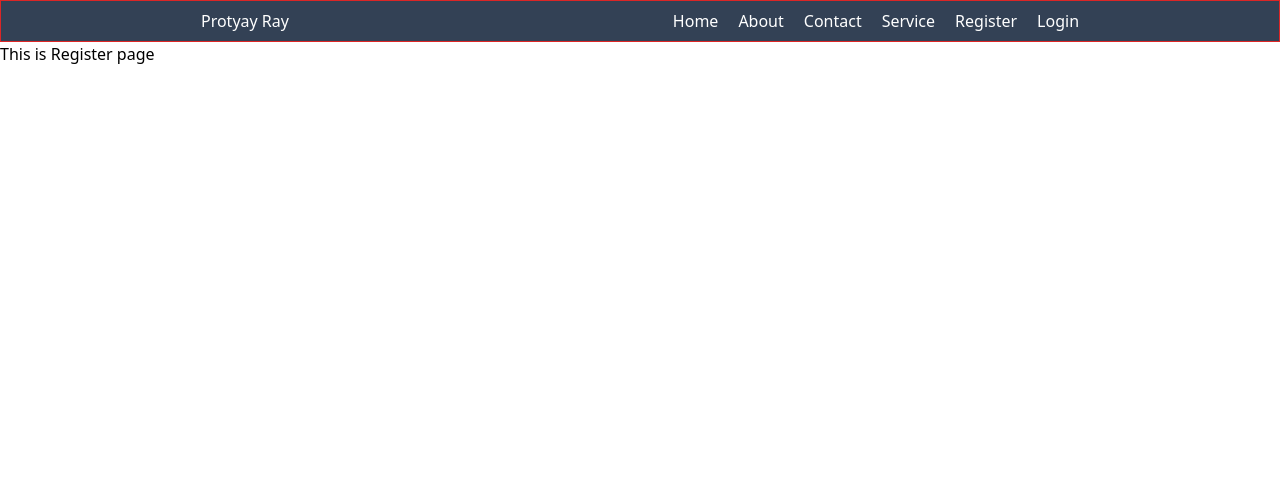
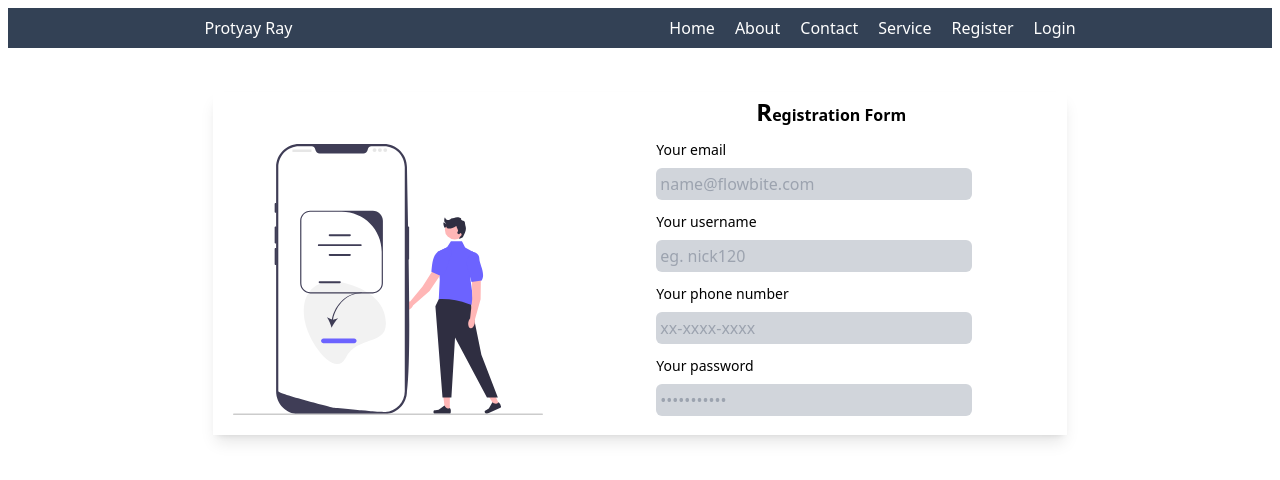
Before and after one commit to Protyay140/Admin-Panel, a React (Vite) app in the folder client/: page /register in a window 1280 px wide. Shown: the top 480 px of the page. Built offline with nearby package versions, Linux system fonts and the light colour scheme.

Commit message:
registration ui added

```diff
--- a/client/src/components/Navbar.jsx
+++ b/client/src/components/Navbar.jsx
@@ -3,7 +3,8 @@ import { NavLink } from "react-router-dom"
 export const Navbar = () => {
     return <>
 
-        <div className="main_container bg-slate-700 flex justify-around p-2 text-white border border-red-600">
+        <div className="outer p-2">
+            <div className="main_container bg-slate-700 flex justify-around p-2 text-white">
                 <div className="logo">
                     <h1>Protyay Ray</h1>
                 </div>
@@ -30,5 +31,7 @@ export const Navbar = () => {
                     </ul>
                 </div>
             </div>
+        </div>
+
     </>
 }
--- a/client/src/pages/Home.jsx
+++ b/client/src/pages/Home.jsx
@@ -1,5 +1,5 @@
-export const Home = () =>{
+export const Home = () => {
     return <>
-        <h1>This is home page</h1>
+        <h1>this is home page</h1>
     </>
 }
--- a/client/src/pages/Register.jsx
+++ b/client/src/pages/Register.jsx
@@ -1,5 +1,34 @@
-export const Register = () =>{
+export const Register = () => {
     return <>
-        <h1>This is Register page</h1>
+        <div className="grid grid-cols-12 mt-9">
+            <div className="col-span-8 col-start-3 flex shadow-lg">
+                <div className="left p-4 w-1/2 m-1 mt-9">
+                    <img className="w-4/5" src="registration.svg" alt="error in loading " srcset="" />
+                </div>
+
+                <div className="right flex flex-col  m-1 top-4 w-1/2 h-auto">
+                    <h2 className="font-bold mx-28 first-letter:text-2xl">Registration Form</h2>
+                    <form>
+                        <div className="email m-3">
+                            <label for="email" class="block mb-2 text-sm font-medium">Your email</label>
+                            <input type="email" id="email" class="bg-gray-300 rounded-md w-4/5 p-1 focus:outline-blue-950" autoComplete="false" placeholder="name@flowbite.com" required />
+                        </div>
+                        <div className="useranme m-3">
+                            <label for="useranme" class="block mb-2 text-sm font-medium">Your username</label>
+                            <input type="text" id="useranme" class="bg-gray-300 rounded-md w-4/5 p-1 focus:outline-blue-950" autoComplete="false" placeholder="eg. nick120" required />
+                        </div>
+                        <div className="phone m-3">
+                            <label for="phone" class="block mb-2 text-sm font-medium">Your phone number</label>
+                            <input type="number" id="phone" class="bg-gray-300 rounded-md w-4/5 p-1 focus:outline-blue-950" autoComplete="false" placeholder="xx-xxxx-xxxx" required />
+                        </div>
+                        <div className="password m-3">
+                            <label for="password" class="block mb-2 text-sm font-medium">Your password</label>
+                            <input type="password" id="email" class="bg-gray-300 rounded-md w-4/5 p-1 focus:outline-blue-950" autoComplete="false" placeholder="•••••••••••" required />
+                        </div>
+                    </form>
+                </div>
+
+            </div>
+        </div>
     </>
 }
```
Also changed, not shown: client/public/registration.svg (added). Lines whose indentation alone changed are shown as unchanged.
